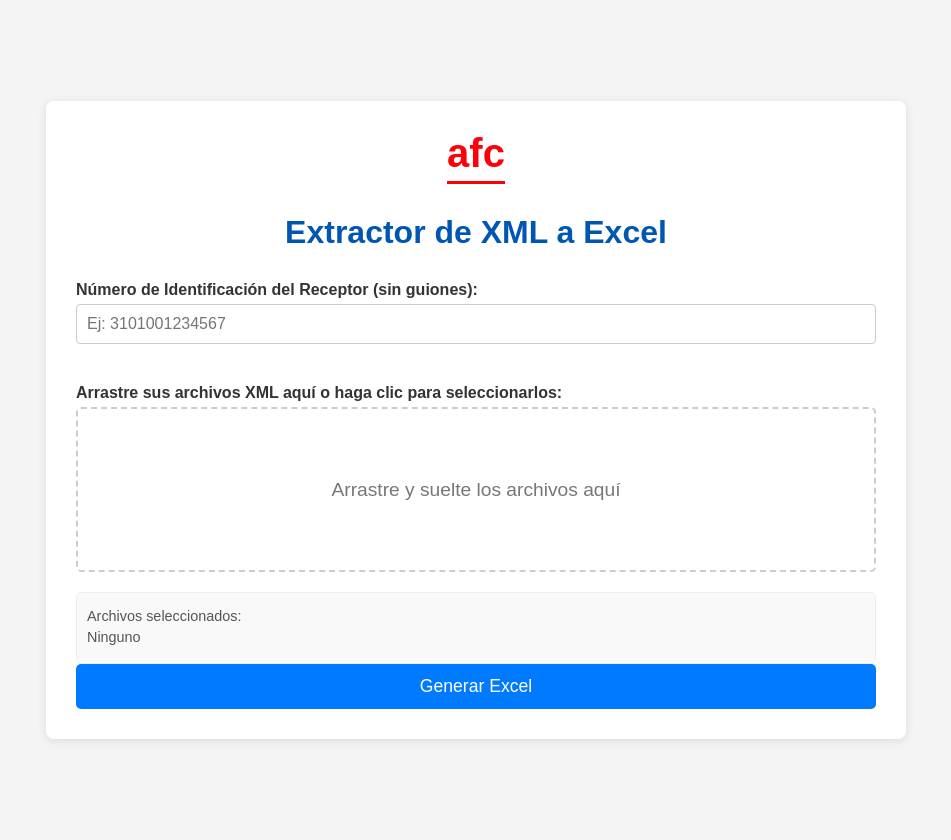
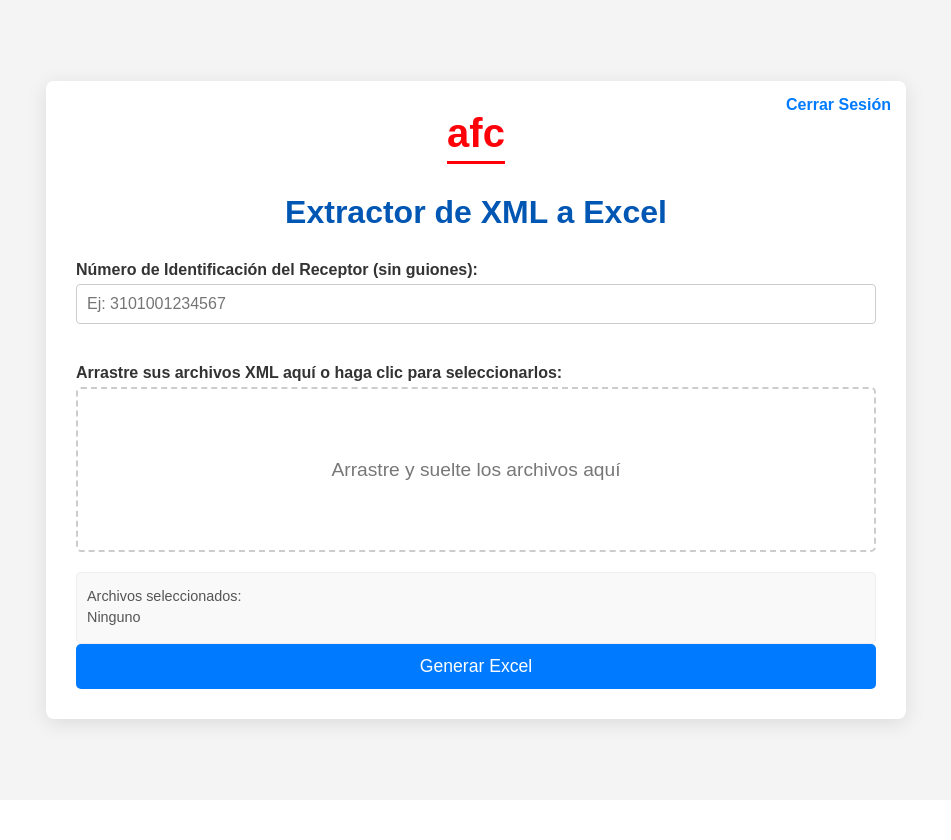
Before and after one commit to Shark3001/Extractor-XML, a Flask app: page / in a window 1280 px wide. Shown: the whole page, without its empty margins (164-1115 px from the left). After the commit the page ends 737 px from the top, so only its background shows below. Run offline with Flask 3, Linux system fonts and the light colour scheme; the visitor is signed in with stand-in values (Sample User, id 1).

Commit message:
index.html

```diff
--- a/templates/index.html
+++ b/templates/index.html
@@ -8,7 +8,7 @@
         /* Estilos básicos para la página */
         body {
             font-family: Arial, sans-serif;
-            margin: 20px;
+            margin: 0;
             background-color: #f4f4f4;
             color: #333;
             display: flex;
@@ -18,12 +18,12 @@
         }
         .container {
             max-width: 800px;
-            width: 100%;
-            margin: 0 auto;
+            width: 90%; /* Ancho responsivo */
             background-color: #fff;
             padding: 30px;
             border-radius: 8px;
-            box-shadow: 0 2px 10px rgba(0, 0, 0, 0.1);
+            box-shadow: 0 4px 20px rgba(0, 0, 0, 0.1);
+            position: relative;
         }
         h1 {
             color: #0056b3;
@@ -73,8 +73,9 @@
             font-weight: bold;
         }
         input[type="text"] {
-            width: calc(100% - 22px); /* Ancho completo menos padding y borde */
+            width: 100%;
             padding: 10px;
+            box-sizing: border-box; /* Incluye padding y border en el ancho */
             margin-bottom: 20px;
             border: 1px solid #ccc;
             border-radius: 4px;
@@ -100,10 +101,17 @@
         .flash-messages {
             margin-bottom: 20px;
             padding: 10px;
-            background-color: #ffe0b2; /* Color de fondo para advertencia */
-            border: 1px solid #ffcc80;
-            color: #e65100; /* Color de texto para advertencia */
             border-radius: 5px;
+        }
+        .flash-messages.success {
+            background-color: #d4edda;
+            border: 1px solid #c3e6cb;
+            color: #155724;
+        }
+        .flash-messages.error {
+            background-color: #f8d7da;
+            border: 1px solid #f5c6cb;
+            color: #721c24;
         }
         .flash-messages ul {
             list-style: none;
@@ -125,20 +133,33 @@
             margin: 0 auto 30px auto; /* Centrar horizontalmente y añadir margen inferior */
             width: fit-content; /* El ancho se ajusta al contenido del texto */
         }
+        .logout-link {
+            position: absolute;
+            top: 15px;
+            right: 15px;
+            color: #007bff;
+            text-decoration: none;
+            font-weight: bold;
+        }
+        .logout-link:hover {
+            text-decoration: underline;
+        }
+
     </style>
 </head>
 <body>
     <div class="container">
+        <a href="{{ url_for('logout') }}" class="logout-link">Cerrar Sesión</a>
         <div class="afc-logo">afc</div>
 
         <h1>Extractor de XML a Excel</h1>
 
         {# Sección para mostrar mensajes flash de Flask (ej. errores) #}
-        {% with messages = get_flashed_messages() %}
+        {% with messages = get_flashed_messages(with_categories=true) %}
             {% if messages %}
-            <div class="flash-messages">
+            <div class="flash-messages {{ messages[0][0] }}">
                 <ul>
-                    {% for message in messages %}
+                    {% for category, message in messages %}
                         <li>{{ message }}</li>
                     {% endfor %}
                 </ul>
```
